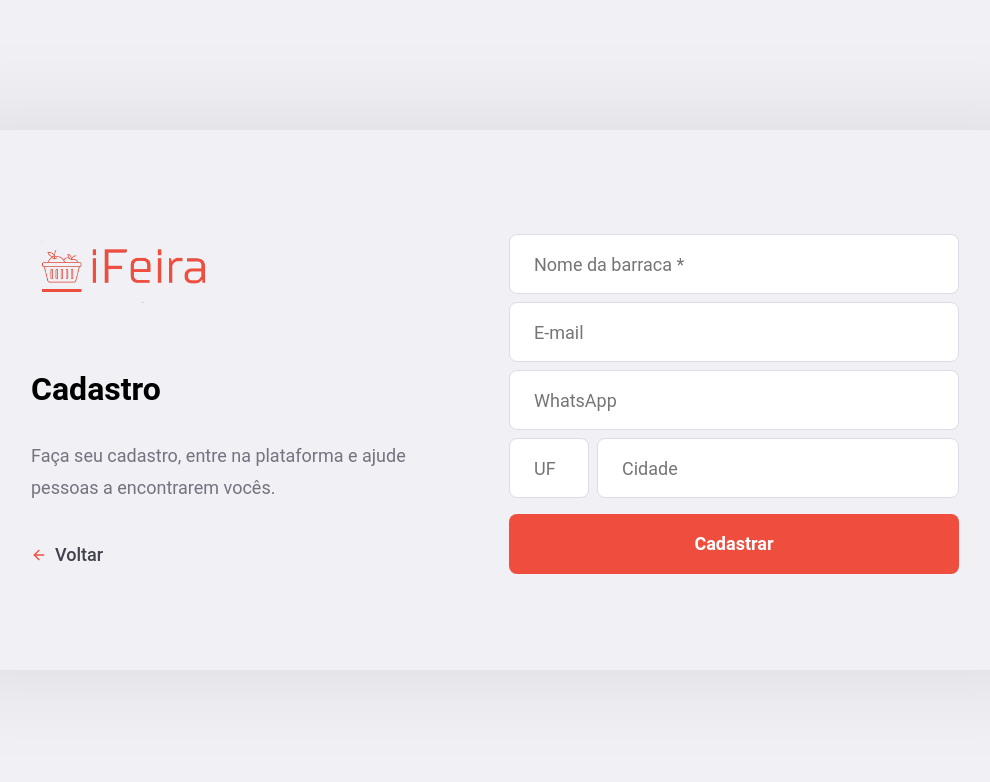
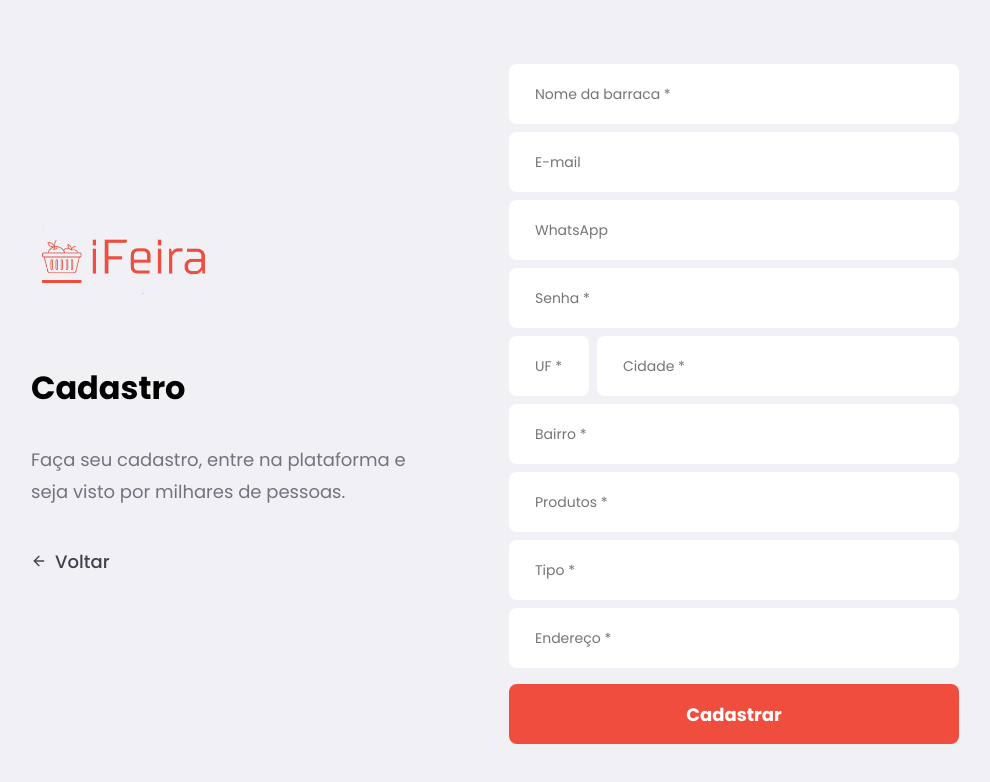
Before and after one commit to LucasHenriqueOliveira/ifeira, a React (Create React App) app: page /register in a window 1280 px wide. Shown: the top 782 px of the page, without its empty margins (145-1135 px from the left). Built offline with nearby package versions, Linux system fonts and the light colour scheme; the HTML template or start-up script is replaced by a standard one.

Commit message:
change layout in Login and Register page

```diff
--- a/src/global.css
+++ b/src/global.css
@@ -1,23 +1,50 @@
+@import url("https://fonts.googleapis.com/css?family=Poppins:400,500,700&display=swap");
 
-* {
-    margin: 0;
-    padding: 0;
+:root {
+   --font-family: "Poppins", sans-serif;
+   --bg-color: #f0f0f5;
+   --primary-color: #ef4e3f;
+ }
+
+ *,
+ *::before,
+ *::after {
+   box-sizing: border-box;
    outline: 0;
-    box-sizing: border-box;
 }
 
 body {
-    font: 400 14px Roboto, sans-serif;
-    background: #f0f0f5;
+   height: 100vh;
+   margin: 0;
+   padding: 0;
+   font: 400 14px var(--font-family);
+   background-color: var(--bg-color);
    -webkit-font-smoothing: antialiased;
+   text-rendering: optimizeLegibility;
+   -moz-osx-font-smoothing: grayscale;
 }
 
- input, button, textarea {
-    font: 400 18px Roboto, sans-serif;
+ul[class],
+ol[class] {
+  list-style: none;
+  list-style-type: none;
+}
+
+input,
+button,
+textarea,
+select {
+  font: inherit;
+}
+
+a {
+  text-decoration: none;
 }
 
 button {
+  display: inline-block;
   cursor: pointer;
+  border: 0;
 }
 
 form input {
@@ -29,36 +56,33 @@
    padding: 0 24px;
 }
 
+form input,
 form textarea {
-    width: 100%;
-    min-height: 140px;
-    color: #333;
-    border: 1px solid #dcdce6;
-    border-radius: 8px;
-    padding: 16px 24px;
-    line-height: 24px;
-    resize: vertical;
+  border: 2px solid transparent;
+  transition: border 0.2s ease-in-out;
+}
+
+form input:focus,
+form textarea:focus {
+  border: 2px solid var(--primary-color);
 }
 
 .button {
   width: 100%;
   height: 60px;
-    background: #ef4e3f;
-    border: 0;
+  background: var(--primary-color);
   border-radius: 8px;
-    color: #FFF;
+  color: #fff;
   font-weight: 700;
   margin-top: 16px;
-    display: inline-block;
   text-align: center;
-    text-decoration: none;
   font-size: 18px;
   line-height: 60px;
-    transition: filter 0.2s;
+  transition: filter 0.4s ease-in-out;
 }
 
 .button:hover {
-    filter: brightness(80%)
+   filter: brightness(90%);
 }
 
 .back-link {
@@ -67,17 +91,14 @@
    margin-top: 40px;
    color: #41414d;
    font-size: 18px;
-    text-decoration: none;
    font-weight: 500;
    transition: opacity 0.2s;
 }
 
 .back-link svg {
    margin-right: 8px;
-    color: #ef4e3f
 }
 
-
 .back-link:hover {
-    opacity: 0.7;
+   opacity: 0.8;
 }
--- a/src/pages/Login/index.js
+++ b/src/pages/Login/index.js
@@ -11,6 +11,7 @@ import feiraImg from '../../assets/feira.svg';
 
 export default function Login() {
    const [id, setId] = useState('');
+   const [password, setPassword] = useState('');
    const history = useHistory();
 
    async function handleLogin(event) {
@@ -43,8 +44,8 @@ export default function Login() {
                />
                <input
                   placeholder="Sua senha"
-                  value={id}
-                  onChange={e => setId(e.target.value)}
+                  value={password}
+                  onChange={e => setPassword(e.target.value)}
                />
                <button className="button" type="submit">Entrar</button>
 
@@ -55,7 +56,7 @@ export default function Login() {
             </form>
          </section>
 
-         <img src={feiraImg} alt="Feira" />
+         <img src={feiraImg} alt="Feira" className="imgFeira" />
       </div>
    )
 }
--- a/src/pages/Login/styles.css
+++ b/src/pages/Login/styles.css
@@ -16,7 +16,7 @@
  }
 
  .login-container section.form form {
-    margin-top: 80px;
+    margin-top: 60px;
  }
 
  .login-container section.form form h1 {
@@ -30,4 +30,46 @@
 
  .login-container section.form form input {
    margin: 5px 0;
- }
+}
+
+
+@media (max-width: 1280px) {}
+
+@media (max-width: 1024px) {
+   .login-container section.form {
+      margin-left: 20px;
+   }
+}
+
+@media (max-width: 768px) {
+   .login-container {
+      flex-direction: column;
+      justify-content: unset;
+      width: 90%;
+      margin-left: 33px;
+   }
+
+   .login-container section.form {
+      text-align: center;
+      margin-left: 0;
+   }
+
+   .login-container img {
+      margin-top: 30px;
+   }
+
+   .login-container section.form form {
+      margin-top: 10px;
+   }
+
+   .back-link {
+      margin-top: 30px;
+      display: block;
+   }
+
+   .imgFeira {
+      margin-left: -25px;
+   }
+}
+
+@media (max-width: 480px) {}
--- a/src/pages/Register/index.js
+++ b/src/pages/Register/index.js
@@ -1,6 +1,7 @@
 import React, { useState } from 'react';
 import { Link, useHistory } from 'react-router-dom';
 import { FiArrowLeft } from 'react-icons/fi';
+import Select from 'react-select';
 
 import api from '../../services/api';
 import './styles.css';
@@ -11,8 +12,19 @@ export default function NewIncident() {
    const [name, setName] = useState('');
    const [email, setEmail] = useState('');
    const [whatsapp, setWhatsapp] = useState('');
+   const [password, setPassword] = useState('');
    const [city, setCity] = useState('');
    const [uf, setUf] = useState('');
+   const [neighborhood, setNeighborhood] = useState('');
+   const [products, setProducts] = useState('');
+   const [type, setType] = useState('');
+   const [address, setAddress] = useState('');
+
+   const optionsUF = [
+      { value: 'RJ', label: 'RJ' },
+      { value: 'MG', label: 'MG' },
+      { value: 'SP', label: 'SP' }
+   ];
 
    const history = useHistory();
 
@@ -23,8 +35,13 @@ export default function NewIncident() {
          name,
          email,
          whatsapp,
+         password,
          city,
-         uf
+         uf,
+         neighborhood,
+         products,
+         type,
+         address
       };
 
       try {
@@ -44,9 +61,9 @@ export default function NewIncident() {
                <img src={logoImg} alt="Be The Hero"/>
 
                <h1>Cadastro</h1>
-               <p>Faça seu cadastro, entre na plataforma e ajude pessoas a encontrarem vocês.</p>
+               <p>Faça seu cadastro, entre na plataforma e seja visto por milhares de pessoas.</p>
 
-               <Link className="back-link" to="/">
+               <Link className="back-link" to="/login">
                   <FiArrowLeft size={16} />
                   Voltar
                </Link>
@@ -68,19 +85,45 @@ export default function NewIncident() {
                   value={whatsapp}
                   onChange={e => setWhatsapp(e.target.value)}
                />
+               <input
+                  placeholder="Senha *"
+                  type="password"
+                  value={password}
+                  onChange={e => setPassword(e.target.value)}
+               />
                <div className="input-group">
                   <input
-                     placeholder="UF"
+                     placeholder="UF *"
                      style={{ width: 80 }}
                      value={uf}
                      onChange={e => setUf(e.target.value)}
                   />
                   <input
-                     placeholder="Cidade"
+                     placeholder="Cidade *"
                      value={city}
                      onChange={e => setCity(e.target.value)}
                   />
                </div>
+               <input
+                  placeholder="Bairro *"
+                  value={neighborhood}
+                  onChange={e => setNeighborhood(e.target.value)}
+               />
+               <input
+                  placeholder="Produtos *"
+                  value={products}
+                  onChange={e => setProducts(e.target.value)}
+               />
+               <input
+                  placeholder="Tipo *"
+                  value={type}
+                  onChange={e => setType(e.target.value)}
+               />
+               <input
+                  placeholder="Endereço *"
+                  value={address}
+                  onChange={e => setAddress(e.target.value)}
+               />
                <button className="button" type="submit">Cadastrar</button>
             </form>
          </div>
--- a/src/routes.js
+++ b/src/routes.js
@@ -1,6 +1,6 @@
 import React from 'react';
 import { BrowserRouter, Route, Switch } from 'react-router-dom';
-
+import Home from './pages/Home';
 import Login from './pages/Login';
 import Register from './pages/Register';
 
@@ -8,7 +8,8 @@ export default function Routes() {
    return (
       <BrowserRouter>
          <Switch>
-            <Route path="/" exact component={Login} />
+            <Route path="/" exact component={Home} />
+            <Route path="/login" exact component={Login} />
             <Route path='/register' component={Register} />
          </Switch>
       </BrowserRouter>
```
Lines whose indentation alone changed are shown as unchanged.
